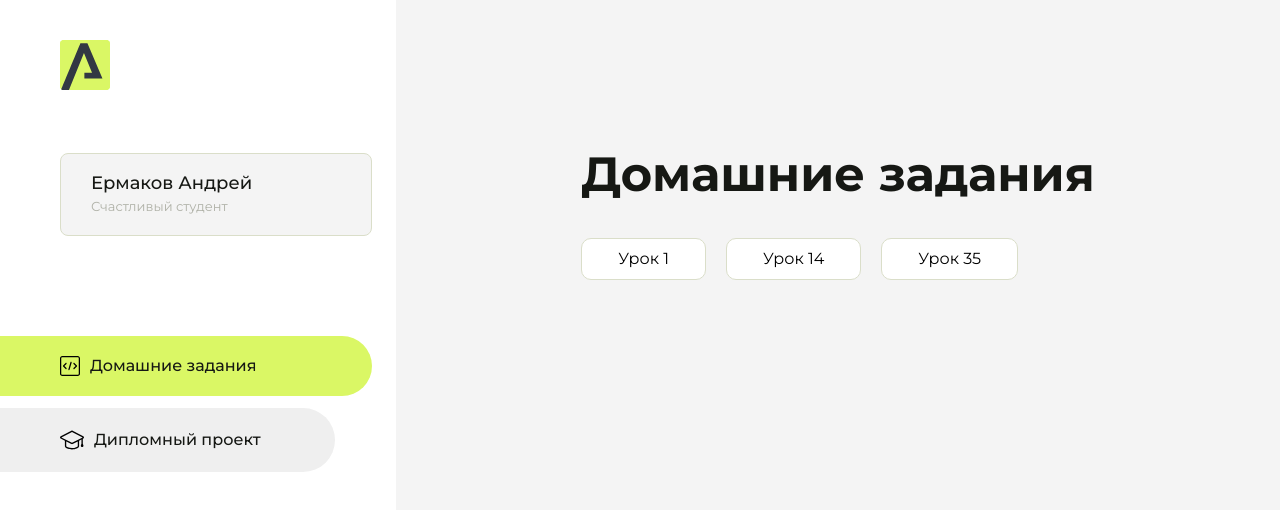
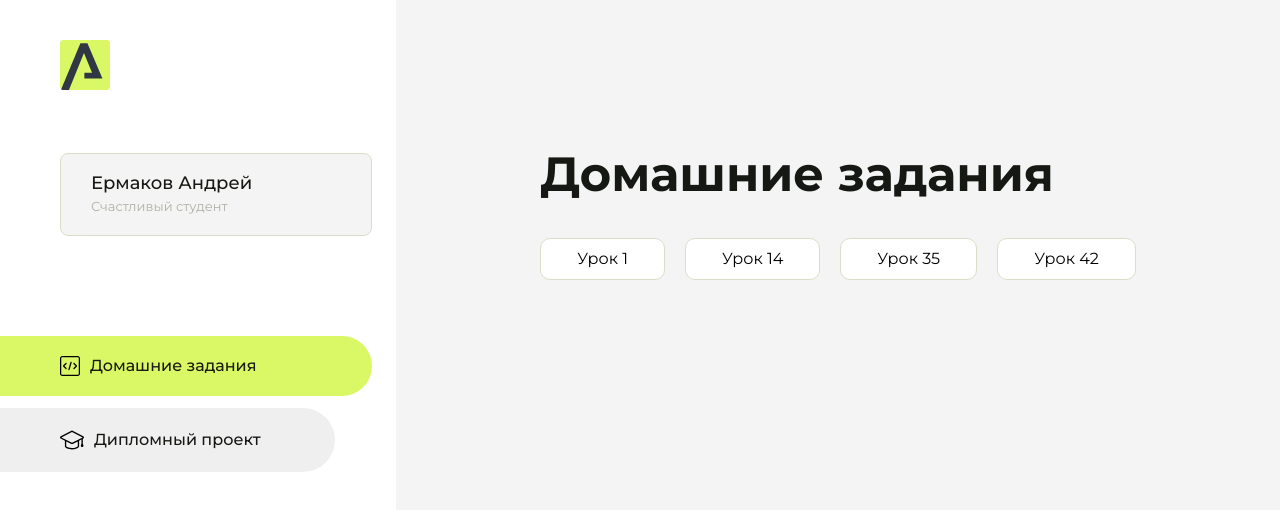
Before and after one commit to H4wkline/homework-aroken, a plain HTML site: page index.html in a window 1280 px wide. Drawn offline with Linux system fonts and the light colour scheme.

Commit message:
add lesson 42

```diff
--- a/index.html
+++ b/index.html
@@ -101,6 +101,9 @@
                     <li class="content__list-item">
                         <a href="lesson35/index.html">Урок 35</a>
                     </li>
+                    <li class="content__list-item">
+                        <a href="lesson42/index.html">Урок 42</a>
+                    </li>
                 </ul>
             </div>
             <div class="content__block hidden" id="diplomBlock">
```
